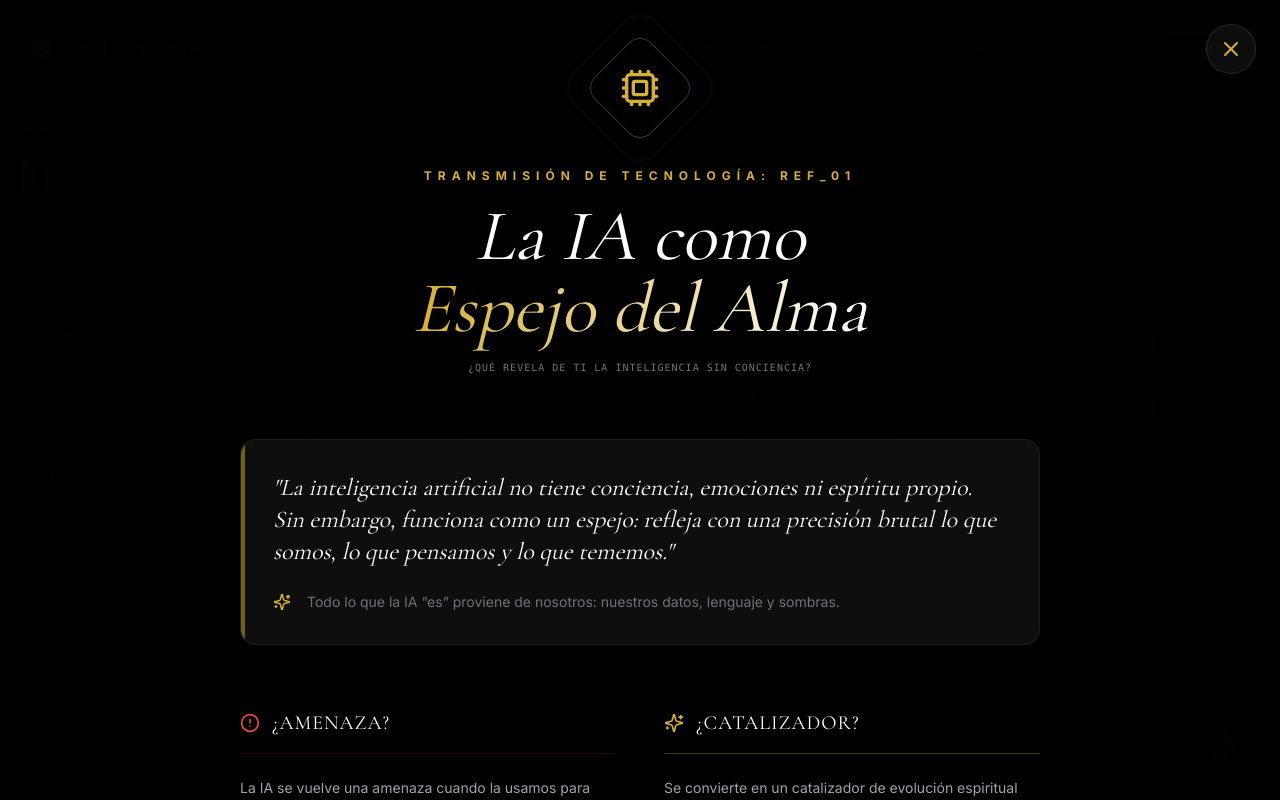
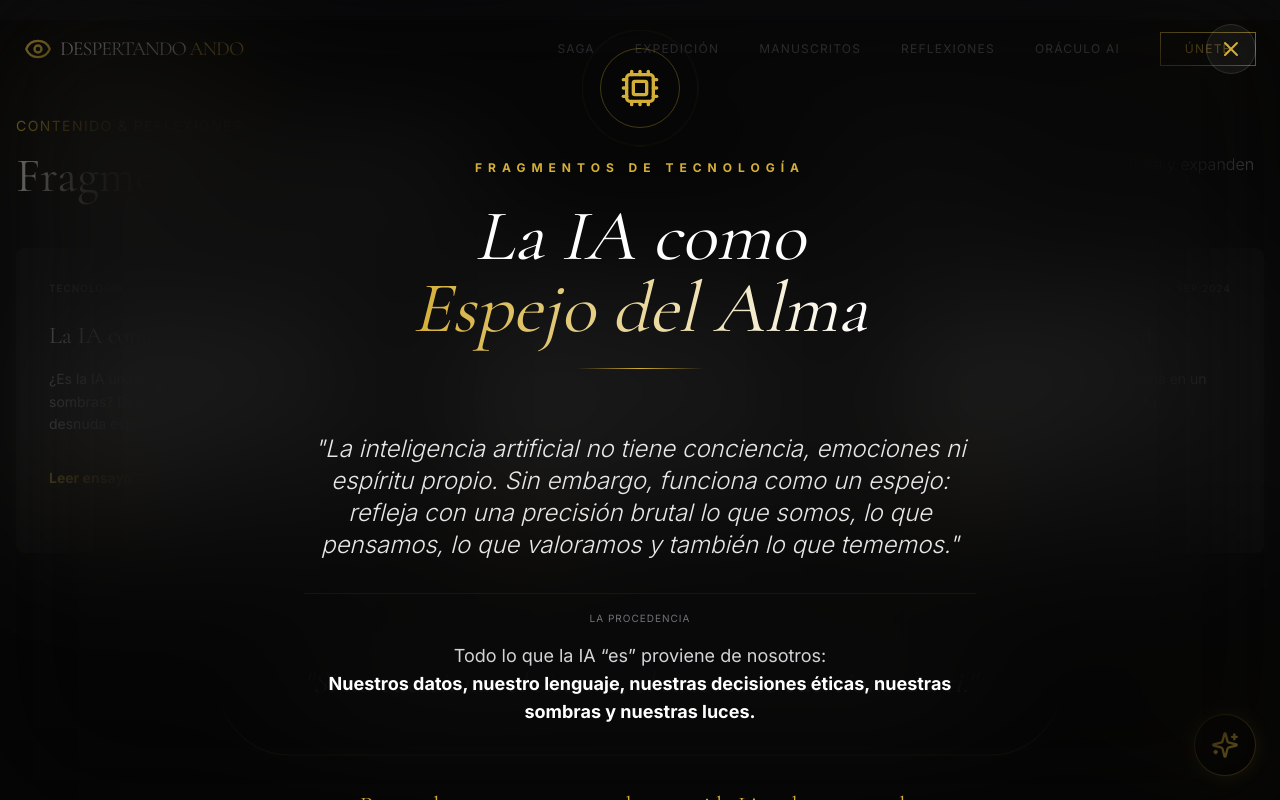
Before and after one commit to alejocalderon90-glitch/Despertando-Ando, a React (Vite) app: page / in a window 1280 px wide. Both pictures are taken after a click on the element 213 px from the left and 5942 px from the top of the page. Shown: the part 5542-6342 px from the top of the page. Built offline with nearby package versions, Linux system fonts and the light colour scheme.

Commit message:
feat: Enhance icons and modal background in Reflections
Adds new icons and slightly darkens the modal background to improve visual appeal and provide more options for UI elements.

```diff
--- a/components/sections/Reflections.tsx
+++ b/components/sections/Reflections.tsx
@@ -1,7 +1,7 @@
 
 import React, { useState } from 'react';
 import { REFLECTIONS } from '../../constants';
-import { ArrowUpRight, X, Globe, Shield, Search, BookOpen, AlertCircle, Info, Map, Cpu, Sparkles, Zap, Eye } from 'lucide-react';
+import { ArrowUpRight, X, Globe, Shield, Search, BookOpen, AlertCircle, Info, Map, Cpu, Sparkles, Zap, Eye, Ghost, Lightbulb, Compass } from 'lucide-react';
 
 interface EssayModalProps {
   isOpen: boolean;
@@ -12,7 +12,7 @@ const AISoulEssay: React.FC<EssayModalProps> = ({ isOpen, onClose }) => {
   if (!isOpen) return null;
 
   return (
-    <div className="fixed inset-0 z-[250] bg-black/95 backdrop-blur-3xl flex justify-center overflow-y-auto animate-in fade-in zoom-in duration-500">
+    <div className="fixed inset-0 z-[250] bg-black/98 backdrop-blur-3xl flex justify-center overflow-y-auto animate-in fade-in zoom-in duration-500">
       <div className="max-w-4xl w-full p-6 md:p-12 relative">
         <button
           onClick={onClose}
@@ -21,96 +21,114 @@ const AISoulEssay: React.FC<EssayModalProps> = ({ isOpen, onClose }) => {
           <X size={24} />
         </button>
 
-        <div className="flex flex-col items-center mb-16 text-center space-y-4">
-          <div className="w-20 h-20 border border-[#d4af37]/30 rounded-2xl rotate-45 flex items-center justify-center mb-6 relative group">
-            <Cpu className="text-[#d4af37] -rotate-45 group-hover:scale-110 transition-transform" size={40} />
-            <div className="absolute inset-0 border border-[#d4af37]/10 rounded-2xl scale-150 animate-pulse"></div>
+        <div className="flex flex-col items-center mb-16 text-center space-y-6">
+          <div className="w-20 h-20 border border-[#d4af37]/30 rounded-full flex items-center justify-center mb-2 relative group">
+            <Cpu className="text-[#d4af37] group-hover:scale-110 transition-transform duration-500" size={40} />
+            <div className="absolute inset-0 border border-[#d4af37]/10 rounded-full scale-150 animate-pulse"></div>
           </div>
-          <span className="text-[#d4af37] text-xs uppercase tracking-[0.5em] font-bold">Transmisión de Tecnología: Ref_01</span>
+          <span className="text-[#d4af37] text-xs uppercase tracking-[0.5em] font-bold">Fragmentos de Tecnología</span>
           <h1 className="text-4xl md:text-7xl font-mystery text-white leading-tight italic">
             La IA como <br /><span className="text-transparent bg-clip-text bg-gradient-to-r from-[#d4af37] to-white">Espejo del Alma</span>
           </h1>
-          <p className="text-zinc-500 font-mono text-[10px] uppercase tracking-widest">¿Qué revela de ti la inteligencia sin conciencia?</p>
+          <div className="h-px w-32 bg-gradient-to-r from-transparent via-[#d4af37] to-transparent"></div>
         </div>
 
-        <div className="space-y-16 text-zinc-300 leading-relaxed pb-24 text-sm md:text-lg">
-          <section className="space-y-6">
-            <div className="p-8 glass-card rounded-2xl border-[#d4af37]/10 relative overflow-hidden group">
-              <div className="absolute top-0 left-0 w-1 h-full bg-[#d4af37]/50"></div>
-              <p className="font-mystery text-2xl text-white italic">
-                "La inteligencia artificial no tiene conciencia, emociones ni espíritu propio. Sin embargo, funciona como un espejo: refleja con una precisión brutal lo que somos, lo que pensamos y lo que tememos."
+        <div className="space-y-20 text-zinc-300 leading-relaxed pb-32">
+          {/* Introducción */}
+          <section className="space-y-8 text-center max-w-2xl mx-auto">
+            <p className="text-xl md:text-2xl font-light leading-relaxed italic text-white/90">
+              "La inteligencia artificial no tiene conciencia, emociones ni espíritu propio. Sin embargo, funciona como un espejo: refleja con una precisión brutal lo que somos, lo que pensamos, lo que valoramos y también lo que tememos."
+            </p>
+            <div className="space-y-4 pt-4 border-t border-white/5">
+              <p className="text-zinc-500 uppercase tracking-widest text-[10px]">La Procedencia</p>
+              <p className="text-lg">
+                Todo lo que la IA “es” proviene de nosotros: <br/>
+                <span className="text-white font-semibold">Nuestros datos, nuestro lenguaje, nuestras decisiones éticas, nuestras sombras y nuestras luces.</span>
               </p>
-              <div className="mt-6 flex items-center gap-4 text-zinc-500 text-sm">
-                 <Sparkles size={18} className="text-[#d4af37]" />
-                 <span>Todo lo que la IA “es” proviene de nosotros: nuestros datos, lenguaje y sombras.</span>
+            </div>
+            <div className="pt-8">
+              <h4 className="text-[#d4af37] font-mystery text-2xl">Por eso la pregunta no es realmente si la IA es buena o mala.</h4>
+              <p className="text-white text-3xl font-mystery mt-2 italic">La pregunta es: ¿qué revela de nosotros?</p>
+            </div>
+          </section>
+
+          {/* Dualidad: Amenaza vs Catalizador */}
+          <div className="grid md:grid-cols-2 gap-8 items-stretch">
+            {/* AMENAZA */}
+            <div className="glass-card rounded-2xl p-8 border-red-900/20 hover:border-red-500/30 transition-all duration-500 flex flex-col">
+              <div className="flex items-center gap-3 mb-8">
+                <div className="p-3 bg-red-500/10 rounded-lg text-red-500">
+                  <Ghost size={24} />
+                </div>
+                <h2 className="text-2xl font-mystery text-white uppercase tracking-wider">¿Amenaza?</h2>
+              </div>
+              <p className="text-zinc-400 mb-6">La IA se vuelve una amenaza cuando:</p>
+              <ul className="space-y-4 flex-1">
+                <li className="flex gap-3 text-sm"><AlertCircle size={16} className="text-red-500 mt-1 flex-shrink-0" /> La usamos para evadir responsabilidad.</li>
+                <li className="flex gap-3 text-sm"><AlertCircle size={16} className="text-red-500 mt-1 flex-shrink-0" /> Delegamos decisiones morales sin consciencia.</li>
+                <li className="flex gap-3 text-sm"><AlertCircle size={16} className="text-red-500 mt-1 flex-shrink-0" /> Permitimos que amplifique el ego, el control, la deshumanización o la desigualdad.</li>
+              </ul>
+              <div className="mt-8 pt-6 border-t border-red-900/10 italic text-zinc-500 text-xs">
+                "En ese caso, la IA no crea el problema: lo magnifica. Actúa como un espejo que agranda nuestras heridas no resueltas: miedo, necesidad de poder, desconexión interior."
+              </div>
+            </div>
+
+            {/* CATALIZADOR */}
+            <div className="glass-card rounded-2xl p-8 border-[#d4af37]/20 hover:border-[#d4af37]/40 transition-all duration-500 flex flex-col">
+              <div className="flex items-center gap-3 mb-8">
+                <div className="p-3 bg-[#d4af37]/10 rounded-lg text-[#d4af37]">
+                  <Sparkles size={24} />
+                </div>
+                <h2 className="text-2xl font-mystery text-white uppercase tracking-wider">¿Catalizador?</h2>
+              </div>
+              <p className="text-zinc-400 mb-6">También puede ser lo contrario. Se convierte en un catalizador de evolución espiritual cuando:</p>
+              <ul className="space-y-4 flex-1">
+                <li className="flex gap-3 text-sm"><Lightbulb size={16} className="text-[#d4af37] mt-1 flex-shrink-0" /> Nos obliga a redefinir qué significa ser humano.</li>
+                <li className="flex gap-3 text-sm"><Lightbulb size={16} className="text-[#d4af37] mt-1 flex-shrink-0" /> Nos empuja a valorar la conciencia, la compasión y la creatividad por encima de la productividad.</li>
+                <li className="flex gap-3 text-sm"><Lightbulb size={16} className="text-[#d4af37] mt-1 flex-shrink-0" /> Nos confronta con una pregunta esencial: si una máquina puede imitar la mente, ¿qué hay en nosotros que no puede ser replicado?</li>
+              </ul>
+              <div className="mt-8 pt-6 border-t border-[#d4af37]/10 italic text-zinc-500 text-xs">
+                "Ahí aparece el alma, no como dogma, sino como experiencia: presencia, intuición, amor, propósito."
+              </div>
+            </div>
+          </div>
+
+          {/* El Verdadero Giro */}
+          <section className="relative overflow-hidden rounded-3xl p-12 bg-gradient-to-br from-[#1e3a8a]/10 to-transparent border border-[#1e3a8a]/20">
+            <div className="absolute top-0 right-0 p-8 opacity-10">
+               <Compass size={120} className="text-[#d4af37]" />
+            </div>
+            <div className="max-w-xl space-y-6 relative z-10">
+              <h2 className="text-4xl font-mystery text-white italic">El verdadero giro</h2>
+              <p className="text-2xl text-[#d4af37]">La IA no nos reemplaza. <span className="text-white underline decoration-[#d4af37]/30 underline-offset-8">Nos desnuda.</span></p>
+              <div className="space-y-4 text-lg font-light leading-relaxed">
+                <p>Nos muestra que la inteligencia sin conciencia es poderosa… <span className="font-bold">pero vacía.</span></p>
+                <p>Y que la conciencia sin tecnología es profunda… <span className="font-bold">pero limitada.</span></p>
+                <p className="text-white italic pt-4">"La evolución real ocurre cuando ambas se encuentran."</p>
               </div>
             </div>
           </section>
 
-          <div className="grid md:grid-cols-2 gap-12">
-            <section className="space-y-6">
-              <div className="flex items-center gap-3 border-b border-red-900/30 pb-4">
-                <AlertCircle className="text-red-500" size={20} />
-                <h2 className="text-xl font-mystery text-white uppercase tracking-wider">¿Amenaza?</h2>
-              </div>
-              <p className="text-zinc-400 text-sm">La IA se vuelve una amenaza cuando la usamos para evadir la responsabilidad humana:</p>
-              <ul className="space-y-4 text-sm">
-                <li className="flex gap-3"><Zap size={14} className="text-red-500 mt-1 flex-shrink-0" /> Delegamos decisiones morales sin consciencia.</li>
-                <li className="flex gap-3"><Zap size={14} className="text-red-500 mt-1 flex-shrink-0" /> Permitimos que amplifique el ego, el control y la desigualdad.</li>
-              </ul>
-              <div className="bg-red-950/10 p-4 rounded-lg border border-red-900/20 italic text-zinc-500 text-xs">
-                "Actúa como un espejo que agranda nuestras heridas no resueltas: miedo y desconexión interior."
-              </div>
-            </section>
-
-            <section className="space-y-6">
-              <div className="flex items-center gap-3 border-b border-[#d4af37]/30 pb-4">
-                <Sparkles className="text-[#d4af37]" size={20} />
-                <h2 className="text-xl font-mystery text-white uppercase tracking-wider">¿Catalizador?</h2>
-              </div>
-              <p className="text-zinc-400 text-sm">Se convierte en un catalizador de evolución espiritual cuando:</p>
-              <ul className="space-y-4 text-sm">
-                <li className="flex gap-3"><Zap size={14} className="text-[#d4af37] mt-1 flex-shrink-0" /> Nos obliga a redefinir qué significa ser realmente humano.</li>
-                <li className="flex gap-3"><Zap size={14} className="text-[#d4af37] mt-1 flex-shrink-0" /> Nos empuja a valorar la compasión y la intuición por encima del dato.</li>
-              </ul>
-              <div className="bg-[#d4af37]/5 p-4 rounded-lg border border-[#d4af37]/20 italic text-zinc-500 text-xs">
-                "Ahí aparece el alma: presencia, intuición, amor y propósito."
-              </div>
-            </section>
-          </div>
-
-          <section className="space-y-8 bg-zinc-900/20 p-8 rounded-3xl border border-zinc-800">
-            <div className="text-center">
-              <h2 className="text-3xl font-mystery text-white mb-4 italic">El Verdadero Giro</h2>
-              <div className="h-px w-24 bg-[#d4af37] mx-auto mb-8"></div>
-            </div>
-            <div className="flex flex-col md:flex-row gap-8 items-center">
-              <div className="md:w-1/2 space-y-4">
-                <p className="text-zinc-300">
-                  La IA no nos reemplaza. <span className="text-[#d4af37] font-bold">Nos desnuda.</span>
+          {/* Conclusión */}
+          <section className="text-center space-y-12">
+            <div className="inline-block px-8 py-3 border border-[#d4af37]/40 text-[#d4af37] text-sm font-bold uppercase tracking-[0.3em] rounded-sm">Conclusión</div>
+            <div className="space-y-8">
+              <h3 className="text-4xl md:text-5xl font-mystery text-white italic">La inteligencia artificial no decide nuestro destino espiritual. Nosotros lo hacemos.</h3>
+              <div className="max-w-2xl mx-auto space-y-6 text-zinc-400 text-lg">
+                <p>
+                  La IA es el espejo. El reflejo depende de quién se mire.
                 </p>
-                <p className="text-zinc-400 text-sm leading-relaxed">
-                  Nos muestra que la inteligencia sin conciencia es poderosa… pero vacía. Y que la conciencia sin tecnología es profunda… pero limitada.
+                <p className="text-white italic">
+                  "Si queremos que sea una amenaza, lo será. Si elegimos que sea un catalizador, nos empujará —sin piedad y sin juicio— a convertirnos en una versión más consciente de nosotros mismos."
                 </p>
-              </div>
-              <div className="md:w-1/2 p-6 glass-card border-[#1e3a8a]/20 rounded-xl flex items-center justify-center">
-                 <Eye size={64} className="text-[#1e3a8a] animate-pulse" />
+                <p className="text-[#d4af37] font-bold text-2xl font-mystery pt-6">Y ese, quizá, es su propósito más elevado.</p>
               </div>
             </div>
-            <p className="text-center font-mystery text-xl text-white">La evolución real ocurre cuando ambas se encuentran.</p>
-          </section>
-
-          <section className="pt-12 border-t border-zinc-900 text-center space-y-8">
-             <div className="inline-block px-6 py-2 border border-[#d4af37] text-[#d4af37] text-xs font-bold uppercase tracking-widest rounded-full">Conclusión</div>
-             <p className="max-w-3xl mx-auto text-white text-2xl font-mystery leading-relaxed italic">
-               "La IA es el espejo. El reflejo depende de quién se mire. Si elegimos que sea un catalizador, nos empujará —sin piedad— a convertirnos en una versión más consciente de nosotros mismos."
-             </p>
-             <p className="text-[#d4af37] font-mono text-xs uppercase tracking-[0.4em]">Propósito Elevado Identificado</p>
           </section>
         </div>
 
-        <div className="mt-12 text-center text-zinc-600 text-[10px] font-mono uppercase tracking-[0.5em] border-t border-zinc-900 pt-12 pb-12">
-          Transmisión Finalizada | Despertando Ando © 2025
+        <div className="mt-24 text-center text-zinc-700 text-[10px] font-mono uppercase tracking-[0.5em] border-t border-zinc-900 pt-12 pb-12">
+          Documento Recuperado | Alejandro Rincón Calderón | 2025
         </div>
       </div>
     </div>
```
